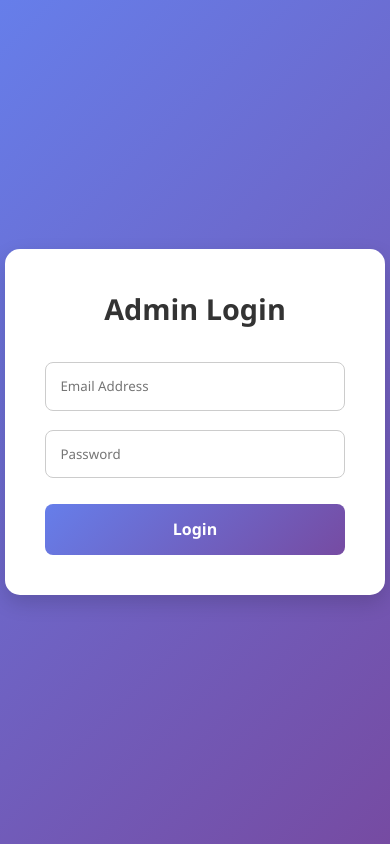
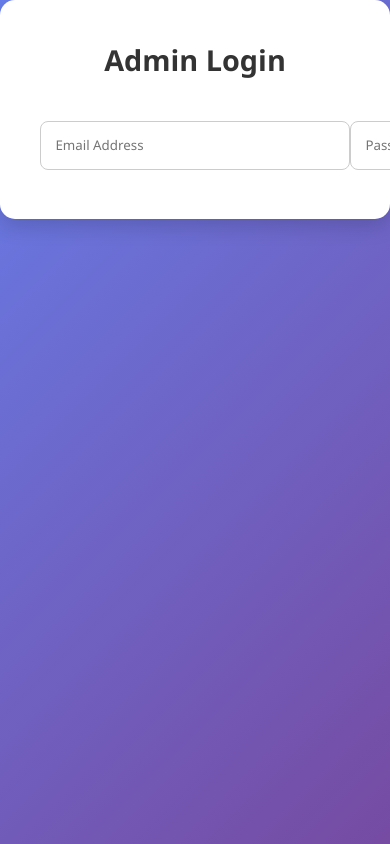
Before and after one commit to amnarafi85/Verify-Ap, a React (Create React App) app: page /login in a window 390 px wide. Built offline with nearby package versions, Linux system fonts and the light colour scheme; no server answers.

Commit message:
Added full project fi123l123123121233es

```diff
--- a/src/App.css
+++ b/src/App.css
@@ -1,38 +1,26 @@
-.App {
-  text-align: center;
+/* Make the whole page scrollable horizontally on small screens */
+body, html {
+  overflow-x: auto;
+  width: 100%;
 }
 
-.App-logo {
-  height: 40vmin;
-  pointer-events: none;
+/* Ensure container doesn’t hide content */
+.container {
+  min-width: 100%;
+  overflow-x: auto;
 }
 
-@media (prefers-reduced-motion: no-preference) {
-  .App-logo {
-    animation: App-logo-spin infinite 20s linear;
-  }
+/* Force form to scroll horizontally if it overflows */
+form {
+  display: block;
+  width: max-content;  /* expands to fit content */
+  min-width: 100%;
+  overflow-x: auto;
+  white-space: nowrap; /* prevent line breaks */
 }
 
-.App-header {
-  background-color: #282c34;
-  min-height: 100vh;
-  display: flex;
-  flex-direction: column;
-  align-items: center;
-  justify-content: center;
-  font-size: calc(10px + 2vmin);
-  color: white;
+/* Table or input wrapper scroll fix */
+.table-container, .form-wrapper {
+  overflow-x: auto;
+  -webkit-overflow-scrolling: touch; /* smooth scroll on mobile */
 }
-
-.App-link {
-  color: #61dafb;
-}
-
-@keyframes App-logo-spin {
-  from {
-    transform: rotate(0deg);
-  }
-  to {
-    transform: rotate(360deg);
-  }
-}
--- a/src/index.css
+++ b/src/index.css
@@ -1,13 +1,35 @@
-body {
-  margin: 0;
-  font-family: -apple-system, BlinkMacSystemFont, 'Segoe UI', 'Roboto', 'Oxygen',
-    'Ubuntu', 'Cantarell', 'Fira Sans', 'Droid Sans', 'Helvetica Neue',
-    sans-serif;
-  -webkit-font-smoothing: antialiased;
-  -moz-osx-font-smoothing: grayscale;
+/* Make the whole page scrollable horizontally on small screens */
+body, html {
+  overflow-x: auto;
+  width: 100%;
 }
 
-code {
-  font-family: source-code-pro, Menlo, Monaco, Consolas, 'Courier New',
-    monospace;
+/* Ensure container doesn’t hide content */
+.container {
+  min-width: 100%;
+  overflow-x: auto;
 }
+
+/* Force form to scroll horizontally if it overflows */
+form {
+  display: block;
+  width: max-content;  /* expands to fit content */
+  min-width: 100%;
+  overflow-x: auto;
+  white-space: nowrap; /* prevent line breaks */
+}
+
+/* Table or input wrapper scroll fix */
+.table-container, .form-wrapper {
+  overflow-x: auto;
+  -webkit-overflow-scrolling: touch; /* smooth scroll on mobile */
+}
+html, body, #root {
+  width: 100%;
+  height: 100%;
+  overflow-x: auto !important;   /* allow horizontal scrolling */
+}
+
+* {
+  box-sizing: border-box;
+}
--- a/src/pages/AdminCertificates.css
+++ b/src/pages/AdminCertificates.css
@@ -9,6 +9,7 @@
   border-radius: 12px;
   box-shadow: 0px 6px 20px rgba(0, 0, 0, 0.08);
   font-family: "Segoe UI", Tahoma, Geneva, Verdana, sans-serif;
+  overflow-x: auto; /* ✅ allow horizontal scroll if needed */
 }
 
 /* Headings */
@@ -34,6 +35,7 @@
   border-radius: 10px;
   border: 1px solid #eee;
   margin-bottom: 2rem;
+  overflow-x: auto; /* ✅ scrollable if content too wide */
 }
 
 /* Form Layout */
@@ -41,6 +43,7 @@
   display: grid;
   grid-template-columns: repeat(auto-fit, minmax(240px, 1fr));
   gap: 1rem;
+  min-width: 600px; /* ✅ force scroll instead of squeeze */
 }
 
 .form-grid input,
@@ -68,7 +71,7 @@ button {
   padding: 0.75rem 1.2rem;
   border-radius: 8px;
   transition: background 0.25s, transform 0.1s;
-  font-size: 0.95rem;
+  white-space: nowrap;
 }
 
 button:hover {
@@ -123,17 +126,18 @@ button.view-btn:hover {
 /* Table Container */
 .table-container {
   width: 100%;
-  overflow-x: auto;
+  overflow-x: auto; /* ✅ horizontal scroll */
   margin-top: 1rem;
   border-radius: 10px;
   border: 1px solid #eee;
+  -webkit-overflow-scrolling: touch; /* smooth iOS scroll */
 }
 
 /* Table Styling */
 .admin-table {
   width: 100%;
   border-collapse: collapse;
-  min-width: 800px;
+  min-width: 900px; /* ✅ force scroll on small screens */
 }
 
 .admin-table th,
@@ -141,6 +145,7 @@ button.view-btn:hover {
   border: 1px solid #e5e7eb;
   padding: 0.8rem;
   text-align: center;
+  white-space: nowrap; /* ✅ keep inline content */
 }
 
 .admin-table th {
@@ -157,6 +162,7 @@ button.view-btn:hover {
   background: #f3f4f6;
 }
 
+/* Inputs inside table */
 .admin-table input {
   width: 95%;
   padding: 0.6rem;
@@ -186,6 +192,7 @@ button.view-btn:hover {
   color: #2563eb;
   font-weight: 600;
   text-decoration: none;
+  white-space: nowrap;
 }
 
 .download-link:hover {
@@ -200,13 +207,11 @@ button.view-btn:hover {
   padding: 1rem;
 }
 
-/* ---------------------- */
-/* MOBILE RESPONSIVE CSS */
-/* ---------------------- */
+/* Responsive */
 @media (max-width: 768px) {
   .admin-certificates {
     padding: 1rem;
-    margin: 1rem;
+    overflow-x: auto; /* ✅ keep scroll on smaller screens */
   }
 
   .admin-certificates h2 {
@@ -217,46 +222,41 @@ button.view-btn:hover {
     font-size: 1.1rem;
   }
 
+  .form-grid {
+    grid-template-columns: 1fr;
+    min-width: 700px; /* ✅ enforce scroll */
+  }
+
   .admin-buttons {
     flex-direction: column;
-    align-items: stretch;
   }
 
-  button {
-    width: 100%;
-    text-align: center;
-  }
-
-  .search-bar {
-    max-width: 100%;
+  .admin-table {
+    font-size: 0.9rem;
+    min-width: 700px; /* ✅ keeps scroll */
   }
 }
 
 @media (max-width: 480px) {
-  .admin-certificates {
-    padding: 0.8rem;
-    margin: 0.5rem;
-    border-radius: 8px;
-  }
-
   .admin-certificates h2 {
-    font-size: 1.4rem;
+    font-size: 1.3rem;
   }
 
   .admin-certificates h3 {
     font-size: 1rem;
   }
 
-  .form-grid {
-    grid-template-columns: 1fr;
+  .search-bar {
+    max-width: 100%;
+  }
+
+  .admin-table th,
+  .admin-table td {
+    padding: 0.6rem;
+    font-size: 0.85rem;
   }
 
   .admin-table {
-    font-size: 0.85rem;
-    min-width: 600px;
-  }
-
-  .admin-buttons {
-    gap: 0.5rem;
+    min-width: 600px; /* ✅ force scroll on very small screens */
   }
 }
```
